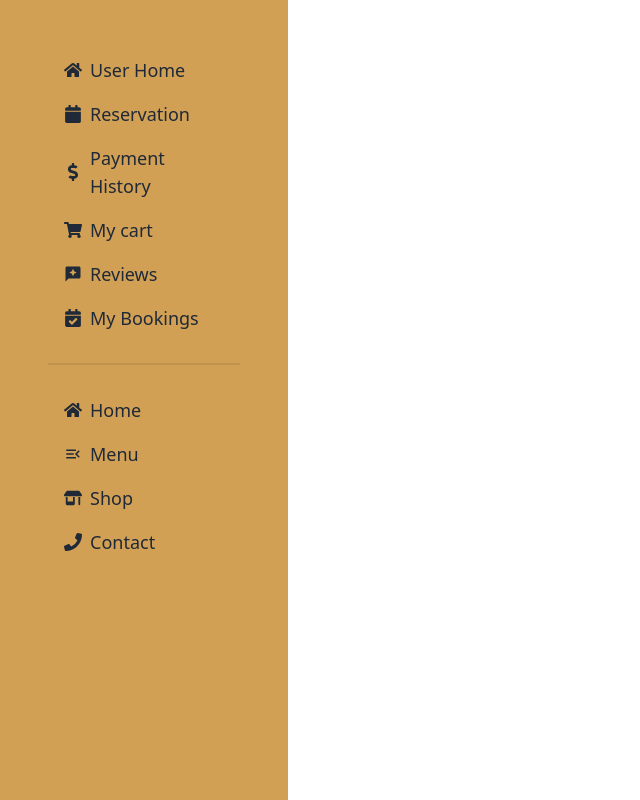
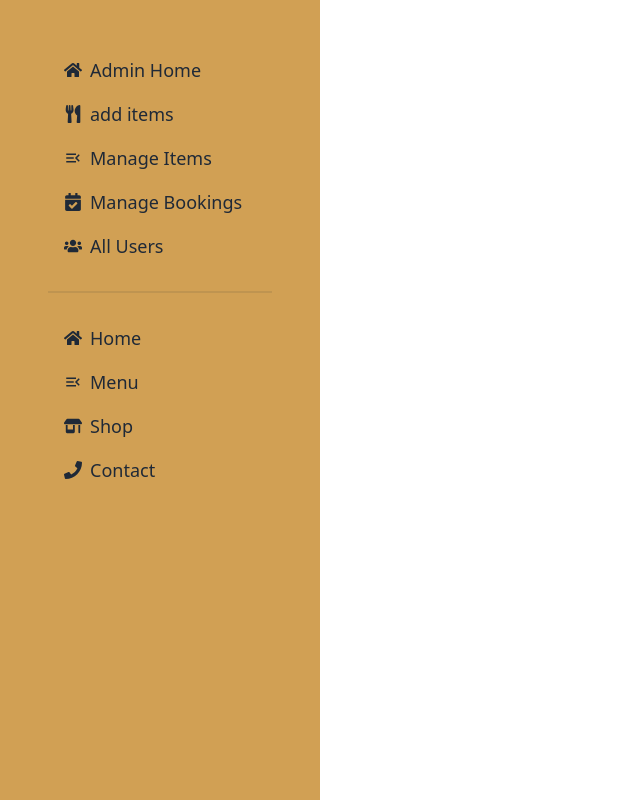
Before and after one commit to fahimrashid3/bistro-resturent, a React (Vite) app: page /dashboard in a window 1280 px wide. Shown: the whole page, without its empty margins (0-640 px from the left). Built offline with nearby package versions, Linux system fonts and the light colour scheme; no server answers.

Commit message:
admin pnal setup and all user data load using axios

```diff
--- a/src/Layout/DashBoard.jsx
+++ b/src/Layout/DashBoard.jsx
@@ -6,18 +6,56 @@ import {
   FaHome,
   FaPhone,
   FaShoppingCart,
+  FaUsers,
+  FaUtensils,
 } from "react-icons/fa";
 import { MdOutlineMenuOpen, MdReviews } from "react-icons/md";
 import { FaShop } from "react-icons/fa6";
 
 const DashBoard = () => {
   // todo : get isAdmin value from database
-  // const isAdmin = true;
+  const isAdmin = true;
   return (
     <div className="flex">
       {/* dashboard side bar */}
-      <div className="w-72 min-h-screen bg-[#D1A054] p-10">
+      <div className="w-80 min-h-screen bg-[#D1A054] p-10">
         <ul className="menu text-lg">
+          {isAdmin ? (
+            <>
+              <li>
+                <NavLink to="/dashboard/adminHome">
+                  <FaHome></FaHome>
+                  Admin Home
+                </NavLink>
+              </li>
+              <li>
+                <NavLink to="/dashboard/addItems">
+                  <FaUtensils />
+                  add items
+                </NavLink>
+              </li>
+              <li>
+                <NavLink to="/dashboard/manageItems">
+                  <MdOutlineMenuOpen></MdOutlineMenuOpen>
+                  Manage Items
+                </NavLink>
+              </li>
+
+              <li>
+                <NavLink to="/dashboard/bookings">
+                  <FaCalendarCheck />
+                  Manage Bookings
+                </NavLink>
+              </li>
+              <li>
+                <NavLink to="/dashboard/users">
+                  <FaUsers />
+                  All Users
+                </NavLink>
+              </li>
+            </>
+          ) : (
+            <>
               <li>
                 <NavLink to="/dashboard/userHome">
                   <FaHome></FaHome>
@@ -50,10 +88,12 @@ const DashBoard = () => {
               </li>
               <li>
                 <NavLink to="/dashboard/bookings">
-              <FaCalendarCheck />
+                  <FaCalendar />
                   My Bookings
                 </NavLink>
               </li>
+            </>
+          )}
           <div className="divider"></div>
           {/* shared nav */}
           <li>
--- /dev/null
+++ b/src/Pages/Dashboard/AllUsers/AllUsers.jsx
@@ -0,0 +1,46 @@
+import { useQuery } from "@tanstack/react-query";
+import useAxiosSecure from "../../../hooks/useAxiosSecure";
+
+const AllUsers = () => {
+  const axiosSecure = useAxiosSecure();
+  const { data: users = [] } = useQuery({
+    queryKey: ["users"],
+    queryFn: async () => {
+      const res = await axiosSecure.get("/users");
+      return res.data;
+    },
+  });
+  return (
+    <div>
+      <div className="flex justify-evenly my-4">
+        <h1 className="text-3xl">All users</h1>
+        <h1 className="text-3xl">Total users {users.length}</h1>
+      </div>
+      <div className="overflow-x-auto">
+        <table className="table table-zebra">
+          {/* head */}
+          <thead>
+            <tr>
+              <th></th>
+              <th>Name</th>
+              <th>Job</th>
+              <th>Favorite Color</th>
+            </tr>
+          </thead>
+          <tbody>
+            {users.map((user, index) => (
+              <tr key={user._id}>
+                <th>{index + 1}</th>
+                <td>{user.name}</td>
+                <td>Quality Control Specialist</td>
+                <td>Blue</td>
+              </tr>
+            ))}
+          </tbody>
+        </table>
+      </div>
+    </div>
+  );
+};
+
+export default AllUsers;
```
Also changed, not shown: src/Routs/Routs.jsx (+7 -1 lines). Lines whose indentation alone changed are shown as unchanged.
